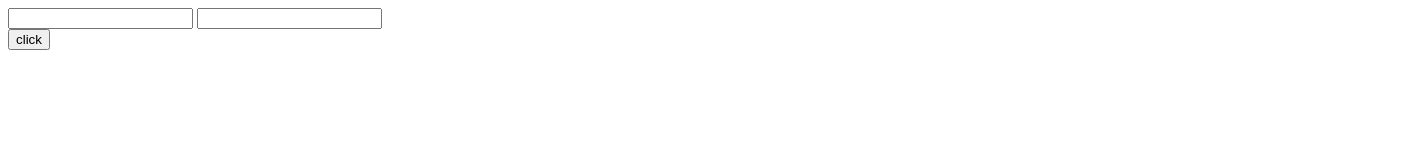
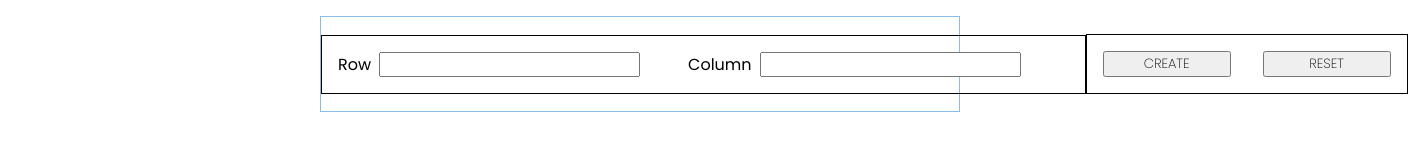
Before and after one commit to Karthick2299/Projects, a plain HTML site: page Practice/index.html in a window 1280 px wide. Shown: the whole page, 1408 px wide, since content can reach past the window. Drawn offline with Linux system fonts and the light colour scheme.

```diff
--- a/Practice/index.html
+++ b/Practice/index.html
@@ -1,24 +1,37 @@
 <!DOCTYPE html>
 <html lang="en">
   <head>
-    <meta charset="UTF-8">
-    <meta http-equiv="X-UA-Compatible" content="IE=edge">
-    <meta name="viewport" content="width=device-width, initial-scale=1.0">
+    <meta charset="UTF-8" />
+    <meta http-equiv="X-UA-Compatible" content="IE=edge" />
+    <meta name="viewport" content="width=device-width, initial-scale=1.0" />
     <title>Matrix view</title>
-    <link rel="stylesheet" href="./style-index.css">
+    <link rel="stylesheet" href="./style-index.css" />
+
+    <link rel="preconnect" href="https://fonts.googleapis.com" />
+    <link rel="preconnect" href="https://fonts.gstatic.com" crossorigin />
+    <link
+      href="https://fonts.googleapis.com/css2?family=Poppins:wght@100;200;300;400;500;600&family=Roboto:wght@300;400;500&display=swap"
+      rel="stylesheet"
+    />
   </head>
   <body id="body">
-
-
+    <section class="custom main-input-section">
       <form id="form">
-        <input type="number" id="row">
-        <input type="number" id="col">
+        <label>Row</label>
+        <input type="number" id="row" />
+        <label>Column</label>
+        <input type="number" id="col" />
       </form>
 
-    <button onclick="view()">click</button>
+      <div class="buttons">
+      <button class="create" onclick="create()">Create</button>
+      <button class="reset" onclick="reset()">Reset</button>
+    </div>
+    </section>
 
+    <div class="main-div" id="mainDiv">
       <div id="app"></div>
-
+    </div>
     <script src="./matrix.js" defer></script>
   </body>
 </html>
--- a/Practice/matrix.js
+++ b/Practice/matrix.js
@@ -1,26 +1,49 @@
-//for practicing multi dimensional array in ts
-// var mat:number[][] = [[1,2,3], [4,5,6]];
-// console.log(mat);
-// console.log(mat[0][2]);
 //get input value from User
+var mainDivTag = document.getElementById("mainDiv");
 var bodyElement = document.getElementById("app");
 var row = document.getElementById("row");
 var column = document.getElementById("col");
-function view() {
+var formElement = document.getElementById("form");
+function create() {
     var rowValue = parseInt(row === null || row === void 0 ? void 0 : row.value);
-    console.log(rowValue);
     var colValue = parseInt(column === null || column === void 0 ? void 0 : column.value);
-    console.log(colValue);
     for (var i = 1; i <= rowValue; i++) {
-        // console.log("its working");
+        //create break tag
+        var br = document.createElement("br");
         for (var j = 1; j <= colValue; j++) {
+            //create a div Element
             var divElement = document.createElement("div");
+            //adding style to created div element
             divElement.classList.add("divStyle");
+            //set id to div
+            divElement.setAttribute("id", "divId");
+            //add the created div element to another div(parent div)
             bodyElement.append(divElement);
+            //add styles to parent div
+            bodyElement.classList.add("appStyle");
             console.log(divElement);
         }
-        if (rowValue === colValue) {
-            document.write("<br>");
-        }
+        //adding break tag for forming the correct matrix pattern.
+        bodyElement.appendChild(br);
+    }
+    //checking the invalid input values
+    if (rowValue === null ||
+        rowValue < 0 ||
+        rowValue === 0 ||
+        colValue === 0 ||
+        colValue === null ||
+        colValue < 0) {
+        console.log("Invalid Input");
     }
 }
+//reset Function
+function reset() {
+    console.log("reset working");
+    formElement.reset();
+    var divId = document.getElementById("divId");
+    bodyElement.classList.remove("appStyle");
+    //deleting div elements in HTML using while loop
+    while (bodyElement.firstChild) {
+        bodyElement.removeChild(bodyElement.firstChild);
+    }
+}
--- a/Practice/style-index.css
+++ b/Practice/style-index.css
@@ -1,11 +1,72 @@
-#app{
-    margin:1rem;
+* {
+  margin: 0;
+  padding: 0;
+  box-sizing: border-box;
+  font-family: "Poppins";
 }
-.divStyle{
-    width:3rem;
-    height:3rem;
-    border: 1px solid black;
-   display: inline-block;
-   padding:0.5rem;
-   margin: 0 0.2rem;
+body {
+  width: 100vw;
+  height: 100vh;
+  /* display: flex;
+    justify-content: center; */
 }
+
+.custom {
+  margin: 1rem auto;
+  display: flex;
+  width: 50%;
+  justify-content: space-evenly;
+  height: 12vh;
+  border: 1px solid rgb(139, 189, 235);
+}
+#form {
+    display: flex;
+    justify-content: space-evenly;
+  margin: auto 0;
+  border:1px solid black;
+  padding:1rem;
+}
+
+#form input {
+  margin: 0 3rem 0 0.5rem;
+  font-family: inherit;
+}
+
+.buttons{
+    display: flex;
+    border:1px solid black;
+    height:3.7rem;
+    margin: auto 0;
+}
+
+ button {
+  width: 8rem;
+  height: 1.6rem;
+  text-transform: uppercase;
+  font-weight: 200;
+  margin: auto 1rem;
+}
+
+.main-div{
+    display: flex;
+    justify-content: center;
+    margin: 1rem auto;
+    width:60%;
+    padding: 1rem;
+}
+
+
+ .appStyle{
+    border:3px solid steelblue;
+    padding:1rem;
+ }
+
+.divStyle {
+  width: 3rem;
+  height: 3rem;
+  border: 1px solid black;
+  display:inline-block;
+  padding: 0.5rem;
+  margin: 0 0.2rem;
+
+}
```
Also changed, not shown: Practice/matrix.ts (+40 -16 lines). Lines whose indentation alone changed are shown as unchanged.
